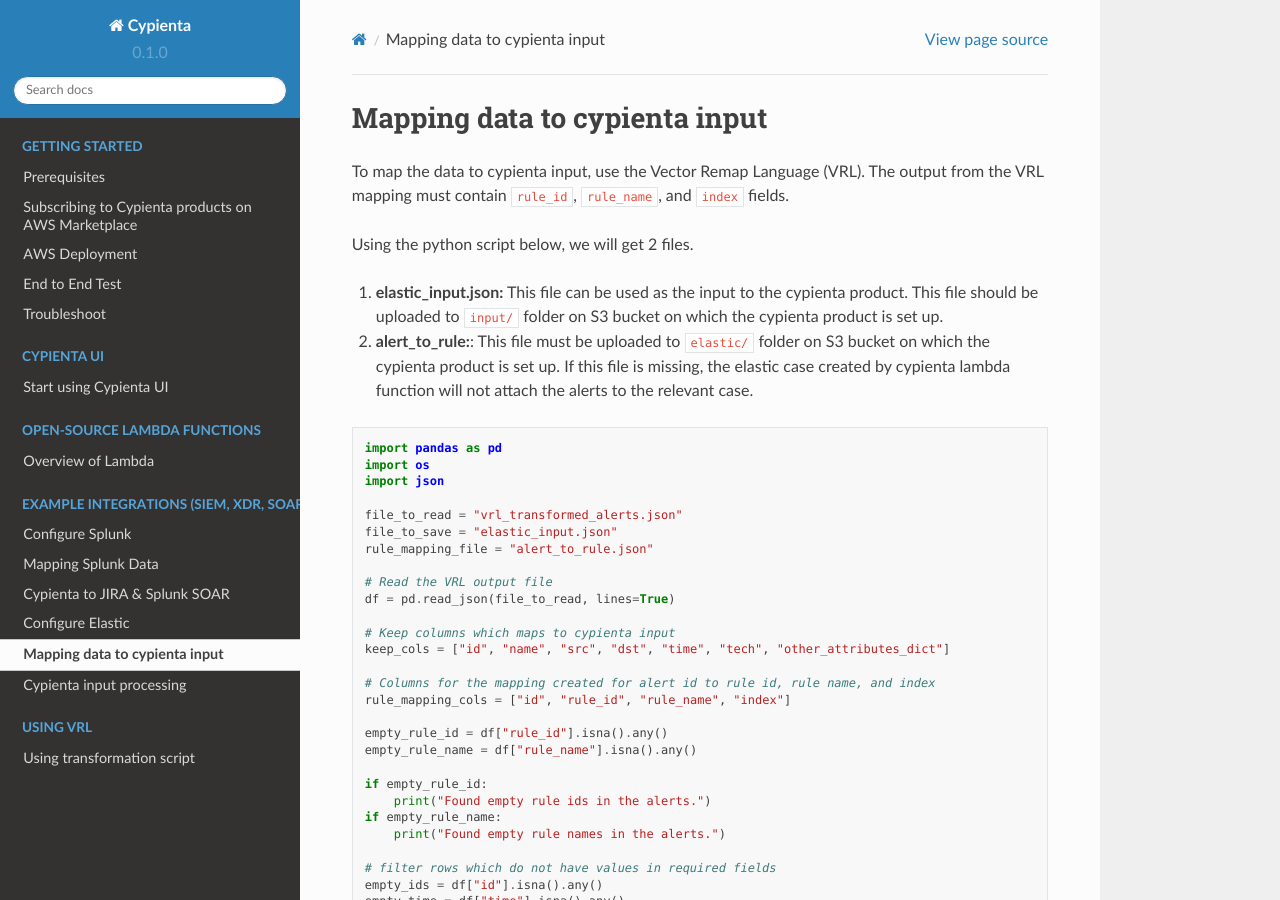
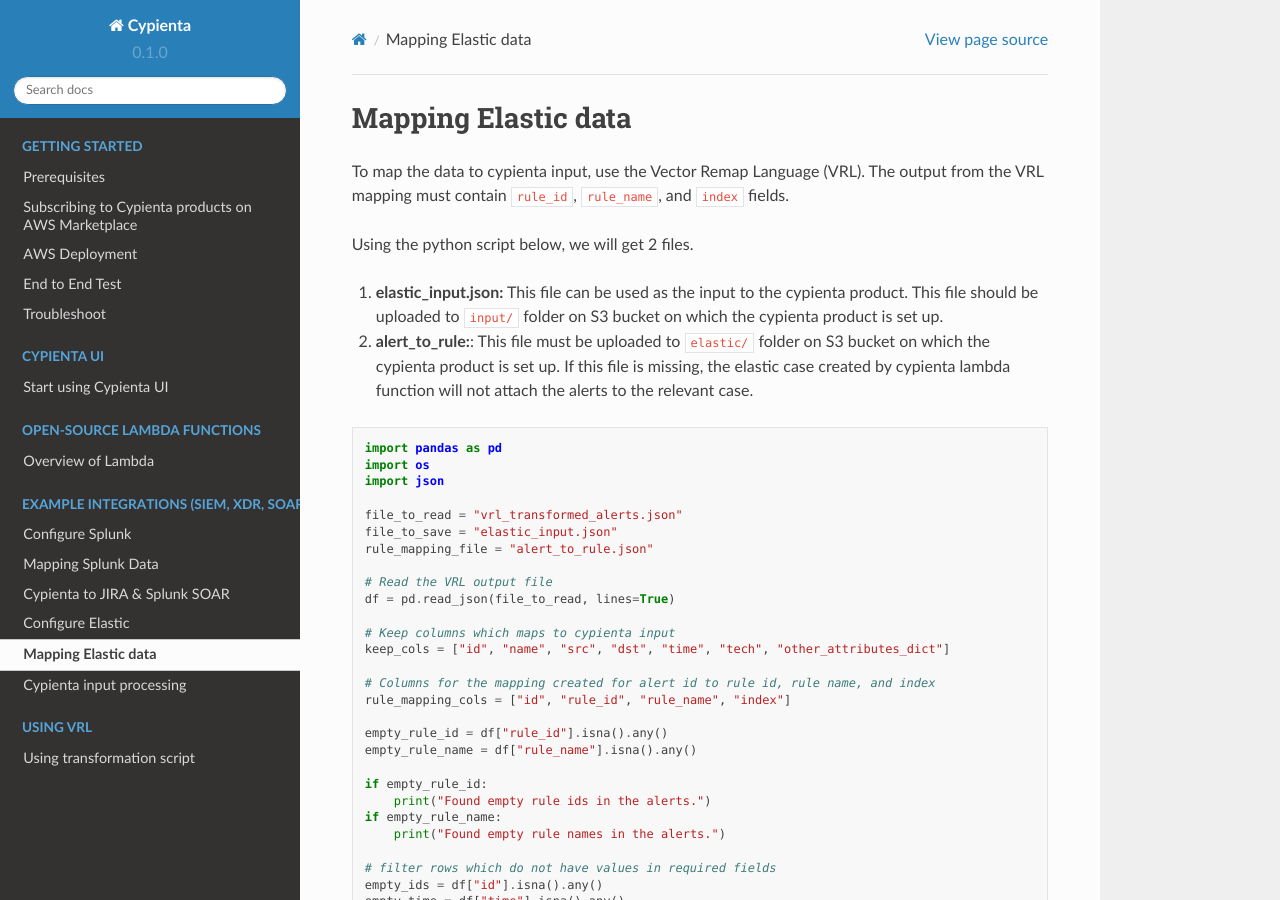
Before and after one commit to cypienta/docs, a Sphinx documentation site: the page built from docs/source/elastic/vrl.rst, in a window 1280 px wide and 900 px high. Built offline with Sphinx 7.4.7 and the Read the Docs theme 2.0.0, drawn with Linux system fonts in a browser that asks for light colours.

Commit message:
Update vrl.rst

```diff
--- a/docs/source/elastic/vrl.rst
+++ b/docs/source/elastic/vrl.rst
@@ -1,4 +1,4 @@
-Mapping data to cypienta input
+Mapping Elastic data
 ==============================
 
 To map the data to cypienta input, use the Vector Remap Language (VRL). The output from the VRL mapping must contain ``rule_id``, ``rule_name``, and ``index`` fields.
```
